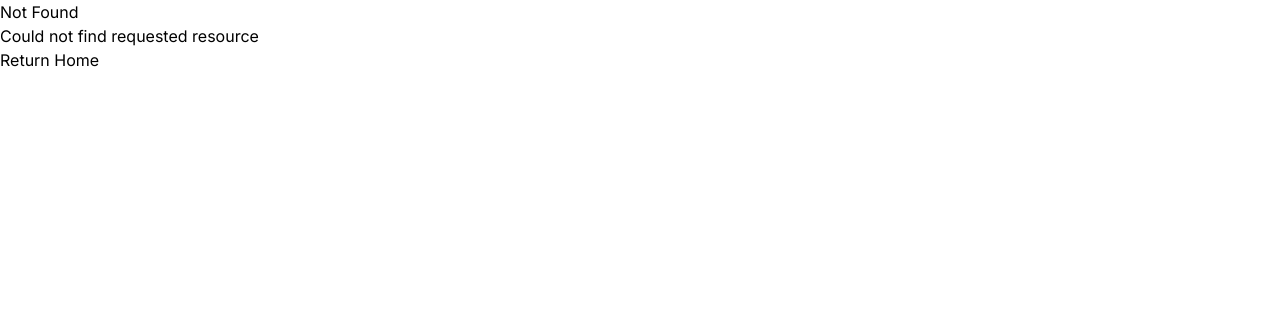
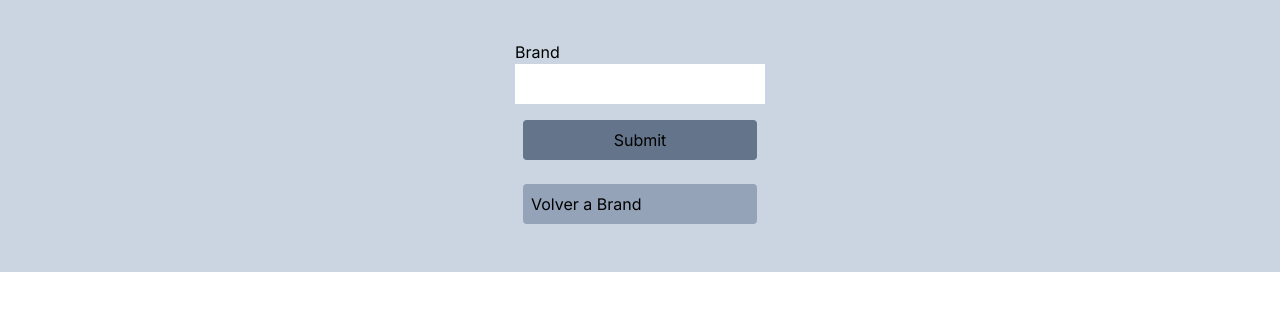
Before and after one commit to deep-skill/deep-pharma-web-DEPRECATED, a Next.js app: page /forms/brand/create in a window 1280 px wide. Before the commit this address had no page. Shown: the top 310 px of the page. Built offline with nearby package versions, Linux system fonts and the light colour scheme.

Commit message:
add getById

```diff
--- /dev/null
+++ b/src/app/forms/brand/[id]/page.tsx
@@ -0,0 +1,37 @@
+import UpdateBrand from '@/components/brand/updateBrand';
+import axios from 'axios';
+import Link from 'next/link';
+import { Brand } from "../../../../components/brand/Brand"
+
+const getByIdBranAxios = async (id: number): Promise<Brand | undefined> => {
+    try {
+        let response = await axios.get(`http://localhost:3001/brand/${id}`)
+        return response.data;
+    } catch (error) {
+        return undefined
+    }
+}
+
+export default async function Page({ params }: { params: { id: number } }) {
+    const brandById = await getByIdBranAxios(params.id)
+    if (!brandById) {
+        return (
+            <section className="flex flex-col align-center justify-center items-center w-full h-full p-2 bg-slate-300 gap-3">
+                <div>No se encontró la marca con el ID especificado</div>
+                <Link href={'/forms/brand'} className="bg-slate-400 p-1 m-2 rounded hover:bg-slate-500 active:bg-slate-700">
+                    Volver a Brand
+                </Link>
+            </section>
+        );
+    }
+    return (
+        <section className="flex flex-col align-center justify-center items-center w-full h-full p-2 bg-slate-300 gap-3">
+            <div>
+                <h3>{brandById.id}</h3>
+                <p>{brandById.name}</p>
+            </div>
+            <UpdateBrand idBrand={params.id} />
+            <Link href={"/forms/brand"} className='bg-slate-400 p-1 m-2 rounded hover:bg-slate-500 active:bg-slate-700'>Volver a Brand</Link>
+        </section>
+    );
+}
--- /dev/null
+++ b/src/app/forms/brand/create/page.tsx
@@ -0,0 +1,13 @@
+
+import CreateBrand from "@/components/brand/createBrand";
+
+export default function createBrand() {
+
+    return (
+        <section className="flex flex-col align-center justify-center items-center w-full h-full p-2 bg-slate-300 gap-3">
+            <div className=" bg-slate-300 m-4 p-4 rounded">
+                <CreateBrand />
+            </div>
+        </section>
+    )
+}
--- a/src/app/forms/brand/page.tsx
+++ b/src/app/forms/brand/page.tsx
@@ -1,4 +1,4 @@
-import CreateBrand from "@/components/brand/createBrand";
+import Link from 'next/link';
 import UpdateBrand from "@/components/brand/updateBrand";
 import TableBrand from "@/components/brand/tableGetAllBrand";
 
@@ -11,12 +11,7 @@ export default function Page() {
                 <TableBrand />
             </div>
             <div >
-                <h2 className="text-2xl ">Formulario Crear Brand</h2>
-                <CreateBrand />
-            </div>
-            <div>
-                <h2 className="text-2xl ">Formulario Editar Brand</h2>
-                <UpdateBrand  idBrand={1} />
+                <Link href={"/forms/brand/create"} className='bg-white p-2 m-2 rounded'>Agregar Marca</Link>
             </div>
         </section>
     );
--- a/src/components/brand/createBrand.tsx
+++ b/src/components/brand/createBrand.tsx
@@ -1,4 +1,5 @@
 "use client"
+import Link from 'next/link';
 import axios from 'axios';
 import { useForm, SubmitHandler } from 'react-hook-form';
 
@@ -6,7 +7,7 @@ type FormValues = {
     name: string
 }
 
-  const createBranAxios = async(data : FormValues) =>{
+const createBranAxios = async (data: FormValues) => {
     try {
         let response = await axios.post('http://localhost:3001/brand', data)
         console.log(response)
@@ -29,8 +30,12 @@ export default function CreateBrand() {
                 <input className="p-2 w-full"  {...register('name', { required: true })} />
             </div>
             <div className="flex flex-col ">
-                    <button className='p-2 m-2 bg-slate-500' type="submit">Submit</button>
+                <button className='p-2 m-2 bg-slate-500 rounded' type="submit">Submit</button>
             </div>
+            <div className="flex flex-col ">
+                <Link href={"/forms/brand"} className='p-2 m-2 bg-slate-400 rounded' >Volver a Brand</Link>
+            </div>
+
         </form>
     )
 }
--- a/src/components/brand/itemTableBrand.tsx
+++ b/src/components/brand/itemTableBrand.tsx
@@ -1,5 +1,6 @@
 "use client"
 import axios from "axios";
+import Link from 'next/link';
 import { Brand } from "./Brand";
 
 interface ItemTableBrandProps {
@@ -25,10 +26,9 @@ const ItemTableBrand: React.FC<ItemTableBrandProps> = ({ brand , reloadBrand })
         <tr key={brand.id}>
             <td>{brand.id}</td>
             <td>{brand.name}</td>
-            <td>{brand.created_at}</td>
-            <td>{brand.updated_at}</td>
+            <td><Link href={`brand/${brand.id}`} className="bg-green-400 p-1 m-2 rounded hover:bg-green-500 active:bg-green-700">Modificar</Link></td>
             <td>
-                <button onClick={() => deleteBrand(brand.id , reloadBrand)} className="bg-red-300">eliminar</button>
+                <button onClick={() => deleteBrand(brand.id , reloadBrand)} className="bg-red-400 p-1 m-2 rounded hover:bg-red-500 active:bg-red-700">eliminar</button>
             </td>
         </tr>
     )
--- a/src/components/brand/tableGetAllBrand.tsx
+++ b/src/components/brand/tableGetAllBrand.tsx
@@ -17,7 +17,6 @@ const TableBrand: React.FC = () => {
                 console.log(error);
             }
         };
-
         fetchData();
     }, [reload]);
 
@@ -32,8 +31,7 @@ const TableBrand: React.FC = () => {
                     <tr>
                         <th>Id</th>
                         <th>Nombre</th>
-                        <th>Alta</th>
-                        <th>Modificado</th>
+                        <th>Editar</th>
                         <th>Eliminado</th>
                     </tr>
                 </thead>
--- a/src/components/brand/updateBrand.tsx
+++ b/src/components/brand/updateBrand.tsx
@@ -30,7 +30,7 @@ const UpdateBrand: React.FC<UpdateBrandProps> = ({ idBrand }) => {
                 <input className="p-2 w-full" {...register('name', { required: true })} />
             </div>
             <div className="flex flex-col">
-                <button className="p-2 m-2 bg-slate-500" type="submit">
+                <button className='bg-slate-400 p-1 m-2 rounded hover:bg-slate-500 active:bg-slate-700' type="submit">
                     Submit
                 </button>
             </div>
```
Lines whose indentation alone changed are shown as unchanged.
